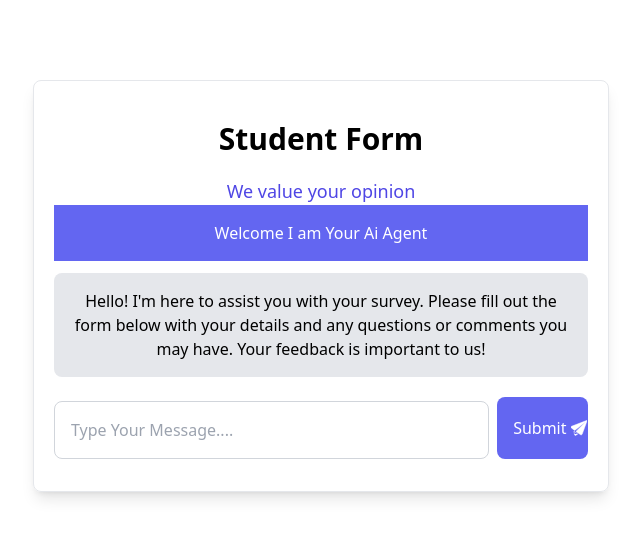
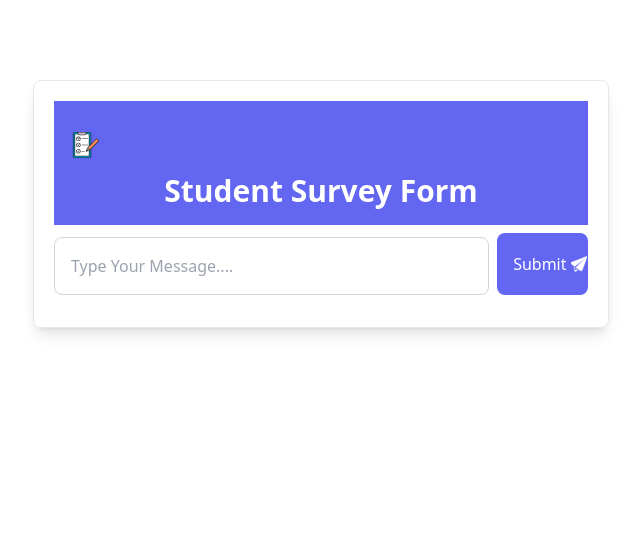
Before and after one commit to Abhinavkulkarni997/SurveyForm, a React app: page / in a window 1280 px wide. Shown: the top 538 px of the page, without its empty margins (319-959 px from the left). Built offline with nearby package versions, Linux system fonts and the light colour scheme; the HTML template or start-up script is replaced by a standard one.

Commit message:
new files and features added

```diff
--- a/src/components/SurveyForm.jsx
+++ b/src/components/SurveyForm.jsx
@@ -1,5 +1,6 @@
 import React from 'react'
 import Send from '../assets/images/SubmitButton/send-symbol-svgrepo-com.svg';
+import Survey from '../assets/images/Heading/survey-rating-feedback-svgrepo-com.svg';
 const SurveyForm = () => {
 const SurveyData=[
   {
@@ -37,13 +38,13 @@ const SurveyData=[
     id:6,
     question:"Please Select Your Course",
     type:"select",
-    options:["B.Tech","M.Tech","MBA","BBA","BCA","MCA"],
+    options:["B.Tech","M.Tech","MBA","BCA","MCA"],
     required:true
   },{
     id:7,
     question:'Please Select Your Branch Name/ Department Name',
     type:"select",
-    options:["CSE","ECE","EEE","IT","CS-AI/ML","CS-DataScience","CSE-IoT","CSBS","CSIT","CSM","CSH","CS-Graphics","CS-DevOps","CS-CyberSecurity","CS-CloudComputing","CS-FullStack","CS-BlockChain",
+    options:["CSE","ECE","EEE","IT","CSE-AI/ML","CSE-DataScience","CSE-IoT","CSBS","CSIT","CSM","CSH","CS-Graphics","CS-DevOps","CS-CyberSecurity","CS-CloudComputing","CS-FullStack","CS-BlockChain",
      "ME","Civil Engineering","Bio-Technology","Chemical Engineering","BPharmacy","Biomedical Engineering","Material Engineering","Aerospace Engineering"],
     required:true
   },{
@@ -66,13 +67,16 @@ const SurveyData=[
      <div className='max-w-7xl mx-auto'>
 
       <div className='w-1/2 mx-auto border p-5 rounded-lg shadow-lg'>
-       <h1 className='text-3xl font-bold text-center my-5'>Student Form</h1>
-       <p className="text-lg text-indigo-600">We value your opinion</p>
-      {/* <img src={}/> */}
-      <h1 className='p-4 bg-indigo-500 w-full text-white'>Welcome I am Your Ai Agent </h1>
-      <div className='p-4 bg-gray-200 w-full text-black my-3 rounded-lg'>Hello! I'm here to assist you with your survey. Please fill out the form below with your details and any questions or comments you may have. Your feedback is important to us!</div>
+       {/* <h1 className='text-3xl font-bold text-center '>Student Form</h1> */}
+       {/* <p className="text-lg text-indigo-600 mb-2">Student Form</p> */}
+
+
+      <h1 className='p-4 bg-indigo-500 w-full text-white font-bold text-3xl'> <img src={Survey} alt="Survey" className='w-8 h-8  my-3 rounded-lg flex items-center' />Student Survey Form </h1>
+
+      {/* <h1 className='p-4 bg-indigo-500 w-full text-white'>Welcome I am Your Ai Agent </h1> */}
+      {/* <div className='p-4 bg-gray-200 w-full text-black my-3 rounded-lg'>Hello! I'm here to assist you with your survey. Please fill out the form below with your details and any questions or comments you may have. Your feedback is important to us!</div> */}
       <div className='flex flex-row gap-2 md:flex'>
-      <input type="text" placeholder='Type Your Message....' className='w-full border p-4 rounded-lg my-3 border border-gray-300 focus:outline-none focus:ring-2 focus:ring-indigo-500 '/>
+      <input type="text" placeholder='Type Your Message....' className='w-full border p-4 rounded-lg my-3 border border-gray-300 focus:outline-none focus:ring-2 focus:ring-indigo-500 '></input>
       <button className='bg-indigo-500 text-white p-4 my-3 rounded-lg mt-2 hover:bg-indigo-600 inline-flex items-center gap-1'>Submit <img src={Send} alt="Send" className='inline-flex  w-4 h-4 ' /></button>
       </div>
       </div>
```
Also changed, not shown: src/assets/images/Heading/survey-rating-feedback-svgrepo-com.svg (added), src/assets/images/SubmitButton/user-svgrepo-com.svg (added).
